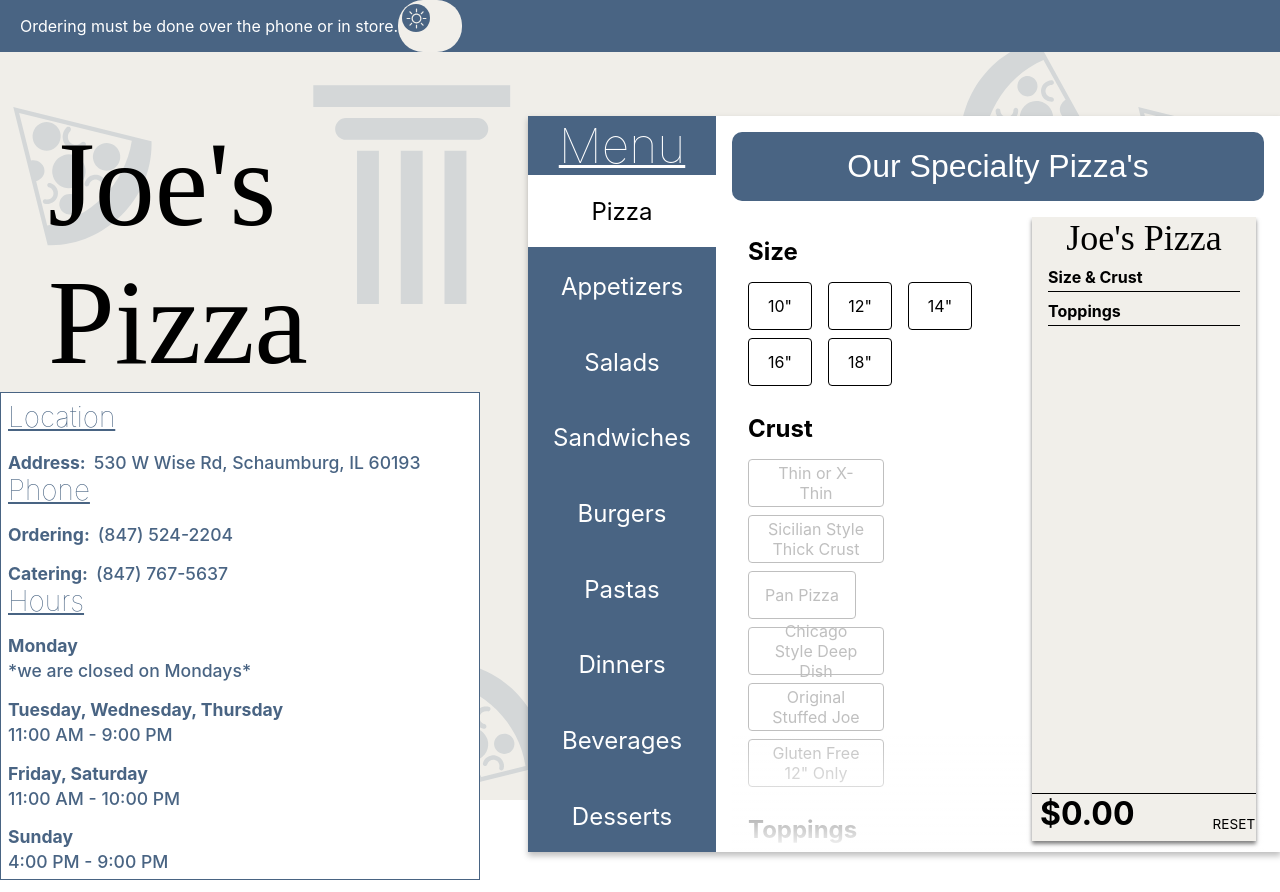
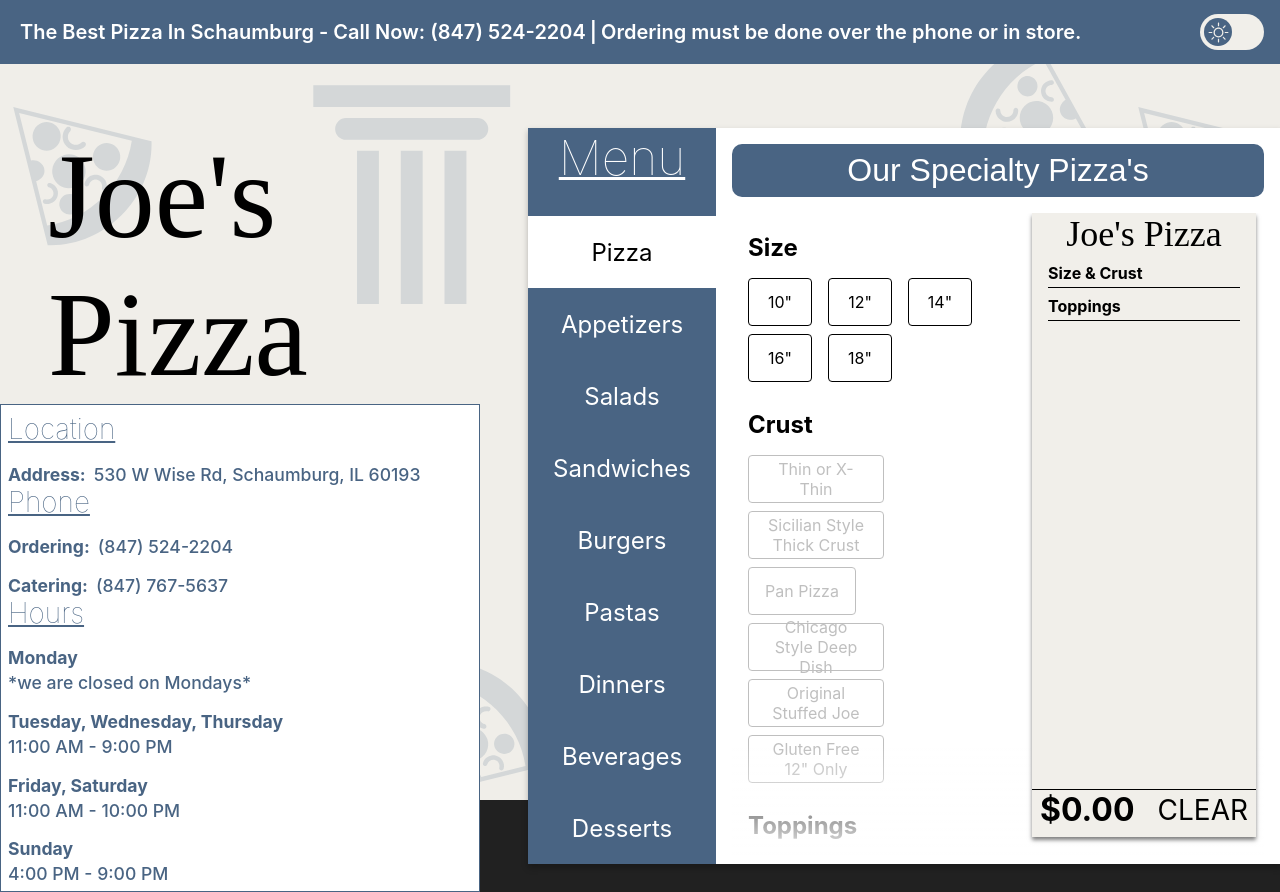
Before and after one commit to ianstreator/joes-pizza, a Next.js app: page / in a window 1280 px wide. Built offline with nearby package versions, Linux system fonts and the light colour scheme; a web font is replaced by a local one.

Commit message:
fixing mobile/desktop responsive styling

```diff
--- a/components/menu/pizza/BuildYourOwnPizza.jsx
+++ b/components/menu/pizza/BuildYourOwnPizza.jsx
@@ -65,10 +65,10 @@
             })}
           </div>
         </div>
-        <div>
+        <div className="receipt_bottom">
           <h1 className="cost">{`$${cost.toFixed(2)}`}</h1>
-          <p className="clear_all" onClick={clearAllSelections}>
-            RESET
+          <p className="clear" onClick={clearAllSelections}>
+            CLEAR
           </p>
         </div>
       </div>
--- a/components/menu/pizza/pizza.scss
+++ b/components/menu/pizza/pizza.scss
@@ -12,7 +12,7 @@
   }
   .receipt {
     padding: 1rem;
-    padding-bottom: .5rem;
+    padding-bottom: 0.5rem;
     padding-top: 0;
     margin-left: auto;
     margin-right: 0.5rem;
@@ -28,12 +28,15 @@
     top: 0;
     h5 {
       margin: 0;
-      padding-bottom: .25rem;
-      padding-top: .5rem;
+      padding-bottom: 0.25rem;
+      padding-top: 0.5rem;
       font-size: 1rem;
       border-bottom: solid 1px var(--textColor);
     }
     p {
+      margin: unset;
+    }
+    .topping {
       margin: 0.05rem;
       font-size: 0.85rem;
     }
@@ -49,32 +52,39 @@
         display: flex;
         flex-direction: column;
         overflow-y: scroll;
+        height: auto;
+        padding-bottom: 2.5rem;
       }
     }
-    .cost {
+    .receipt_bottom {
       background-color: var(--backgroundColor);
       position: absolute;
       bottom: 0;
       left: 0;
+      right: 0;
+      display: flex;
+      justify-content: center;
+      align-items: center;
+      width: 100%;
       border-top: solid 1px var(--textColor);
-      width: 100%;
-      padding: .5rem;
-      padding-top: 0;
+      .cost {
+        width: 100%;
+        padding: 0.5rem;
+        padding-top: 0;
+      }
+      .clear {
+        width: fit-content;
+        right: 0;
+        margin: unset;
+        padding: 0.5rem;
+        padding-top: 0;
+        font-size: 1.75rem;
+        color: var(--textColor);
+        cursor: pointer;
+      }
     }
   }
 
-  .clear_all {
-    z-index: 2;
-    width: fit-content;
-    position: absolute;
-    right: 0;
-    bottom: 0.5rem;
-    margin-right: 2rem;
-    background-color: var(--backgroundColor);
-    color: var(--textColor);
-    border-style: none;
-    cursor: pointer;
-  }
   .scroll_options {
     width: 80%;
     height: 100%;
@@ -148,7 +158,7 @@
         flex-direction: column;
         padding-bottom: 100px;
         h3 {
-          margin-bottom: .5rem;
+          margin-bottom: 0.5rem;
         }
         .topping_category {
           display: flex;
@@ -170,7 +180,7 @@
 .pizza_toggle {
   background-color: var(--secondaryColor);
   color: white;
-  padding: 1rem;
+  padding: .5rem;
   font-size: 2rem;
   border-radius: 10px;
   border: none;
--- a/pages/index.js
+++ b/pages/index.js
@@ -53,8 +53,14 @@
       <main className={clsx("main", theme && "dark")} id="theme">
         <header className="header">
           <div className="header_content">
-            {/* <p>{"The Best Pizza In Schaumburg - Call Now: (847) 524-2204"}</p>
-            {!isMobile && <p>|</p>} */}
+            {!isMobile && (
+              <>
+                <p>
+                  {"The Best Pizza In Schaumburg - Call Now: (847) 524-2204"}
+                </p>
+                <p>|</p>
+              </>
+            )}
             <p>{"Ordering must be done over the phone or in store."}</p>
             <div
               className="toggle"
--- a/styles/globals.css
+++ b/styles/globals.css
@@ -4,6 +4,7 @@
   margin: 0;
   font-family: -apple-system, BlinkMacSystemFont, Segoe UI, Roboto, Oxygen,
     Ubuntu, Cantarell, Fira Sans, Droid Sans, Helvetica Neue, sans-serif;
+  background-color: hsl(0, 0%, 13%);
 }
 
 a {
--- a/styles/home.scss
+++ b/styles/home.scss
@@ -51,6 +51,9 @@
   padding-right: 1rem;
   .header_content {
     display: flex;
+    width: 100%;
+    font-size: 1.25rem;
+    font-weight: 600;
     p {
       margin-left: 0.25rem;
     }
@@ -59,8 +62,11 @@
     display: flex;
     justify-content: space-between;
     width: 4rem;
+    height: fit-content;
     border-radius: 25px;
     padding: 0.25rem;
+    margin: auto;
+    margin-right: unset;
     background-color: var(--backgroundColor);
     transition: 400ms;
     cursor: pointer;
@@ -181,12 +187,12 @@
       }
       ul {
         margin: 0;
+        margin-top: auto;
         padding: 0;
         display: flex;
         flex-direction: column;
         justify-content: space-between;
         text-align: center;
-        flex-grow: 1;
         li {
           list-style: none;
           font-size: 1.5rem;
@@ -195,7 +201,7 @@
           flex-direction: column;
           justify-content: center;
           cursor: pointer;
-          transition: 200ms;
+          transition: 300ms;
           &:hover,
           &:active {
             background-color: var(--primaryColor);
@@ -215,6 +221,7 @@
       padding: 1rem;
       padding-bottom: 0;
       width: 100%;
+      transition: 300ms;
       .row {
         display: flex;
         justify-content: space-between;
@@ -234,10 +241,13 @@
     );
     z-index: 1;
     bottom: 0;
+    left: 0;
+    right: 0;
     position: absolute;
     width: 100%;
     height: 120px;
     pointer-events: none;
+    transition: 300ms;
   }
 }
 
--- a/styles/mobile.scss
+++ b/styles/mobile.scss
@@ -11,22 +11,15 @@
   }
   .header {
     position: relative;
-    padding: 0;
+    padding-top: 1.5rem;
+    padding-bottom: 1.5rem;
     height: fit-content;
     .header_content {
-      flex-direction: column;
       p {
-        margin: 0;
-        font-weight: bolder;
+        margin: unset;
+        font-weight: 600;
         font-size: 2rem;
-        margin: 1rem;
       }
-    }
-    .toggle {
-      position: absolute;
-      right: 0;
-      bottom: 0;
-      margin: 1rem;
     }
   }
   .menu_info {
@@ -194,7 +187,7 @@
   }
   .view_btn {
     width: 90%;
-    padding: 2rem;
+    padding: 1rem;
     margin-top: 2rem;
     background-color: var(--secondaryColor);
     color: white;
```
